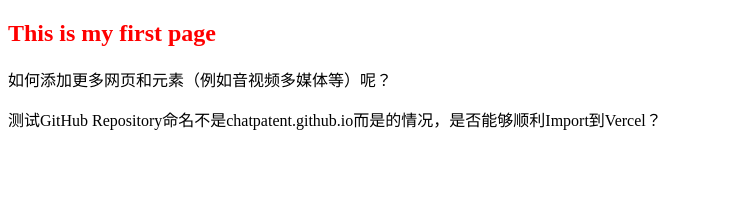
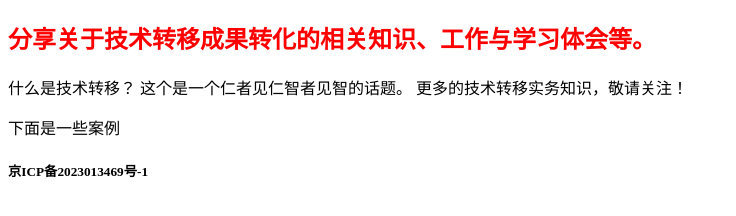
Before and after one commit to ChatPatent/non-githubpagesrepository, a plain HTML site: page index.html in a window 1280 px wide. Shown: the whole page, without its empty margins (0-736 px from the left). Drawn offline with Linux system fonts and the light colour scheme.

Commit message:
Update index.html

```diff
--- a/index.html
+++ b/index.html
@@ -5,12 +5,16 @@
     <meta http-equiv="X-UA-Compatible" content="IE=edge">
     <meta name="viewport" content="width=device-width, initial-scale=1.0">
     <link rel="stylesheet" href="styles.css">
- <title>First Page/跟随Haixiang6123文章模仿</title>
+ <title>技术转移·成果转化</title>
 </head>
 <body>
-    <h2>This is my first page</h2>
-    <p>如何添加更多网页和元素（例如音视频多媒体等）呢？</p>
-    <p>测试GitHub Repository命名不是chatpatent.github.io而是的情况，是否能够顺利Import到Vercel？</p>
+    <h2>分享关于技术转移成果转化的相关知识、工作与学习体会等。</h2>
+    <p>什么是技术转移？
+    这个是一个仁者见仁智者见智的话题。
+    更多的技术转移实务知识，敬请关注！
+    </p>
+    <p>下面是一些案例</p>
     <script src="main.js"></script>
+    <h5>京ICP备2023013469号-1</h5>
 </body>
 </html>
```
